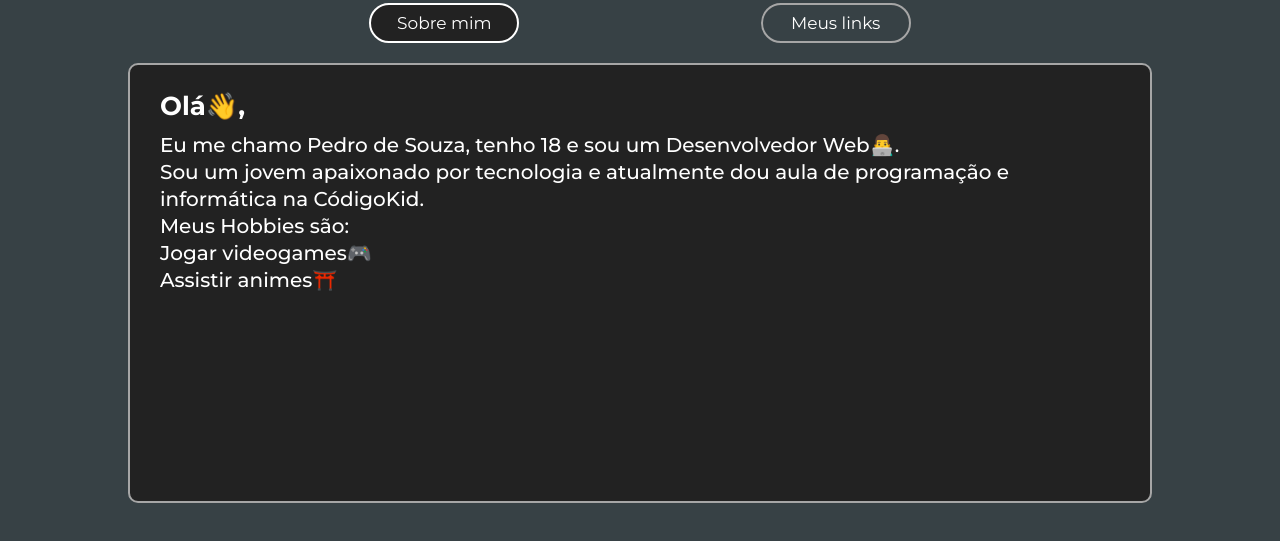
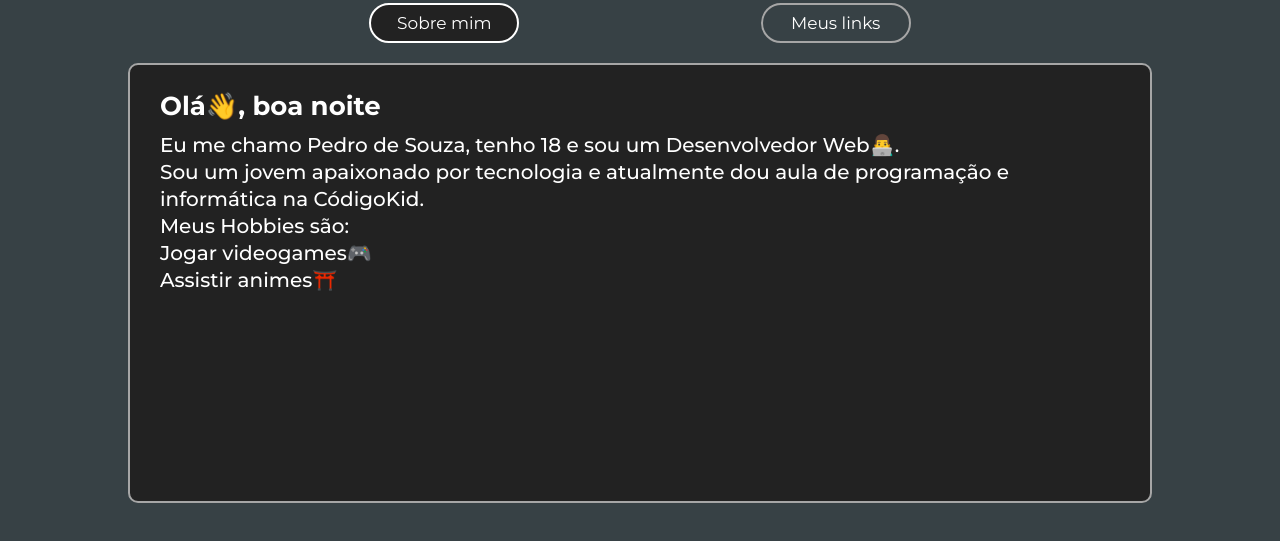
Before and after one commit to Pedro-OSouza/meu-portfolio, a plain HTML site: page Linktree/index.html in a window 1280 px wide. Shown: the part 247-788 px from the top of the page. Drawn offline with Linux system fonts and the light colour scheme.

Commit message:
Add feature
Adicionada a feature de saudação dinâmica.

```diff
--- a/Linktree/index.html
+++ b/Linktree/index.html
@@ -3,7 +3,7 @@
 <head>
     <meta charset="UTF-8">
     <meta name="viewport" content="width=device-width, initial-scale=1.0">
-    <title>Document</title>
+    <title>Linktree - Pedro de Souza</title>
     <link rel="stylesheet" href="style/main.css">
 </head>
 <body>
@@ -21,7 +21,7 @@
 
             <div class="content">
                 <div class="text">
-                    <h1>Olá👋, <span class="hello"></span></h1>
+                    <h1>Olá👋, <span class="hour"></span></h1>
                     <p>Eu me chamo Pedro de Souza, tenho 18 e sou um Desenvolvedor Web👨‍💻.<br>
                         Sou um jovem apaixonado por tecnologia e atualmente dou aula de programação e informática na CódigoKid.<br>
                         Meus Hobbies são:<br>
@@ -39,5 +39,6 @@
     </main>
 
     <script src="./scripts/app.js"></script>
+    <script src="./scripts/hour.js"></script>
 </body>
 </html>
--- /dev/null
+++ b/Linktree/scripts/hour.js
@@ -0,0 +1,22 @@
+ function saudar() {
+    let currentHour = new Date().getHours(),
+     saudacoes = {
+        "manha": "bom dia",
+        "tarde": "boa tarde",
+        "noite": "boa noite"
+    };
+
+    if (currentHour >= 5 && currentHour < 12 ) {
+        return saudacoes.manha
+    }
+    if (currentHour >= 12 && currentHour < 18 ) {
+        return saudacoes.tarde
+    }
+    return saudacoes.noite
+
+}
+
+window.onload = () => {
+    let sayHour = document.querySelector(".hour")
+    sayHour.innerText = saudar();
+}
```
